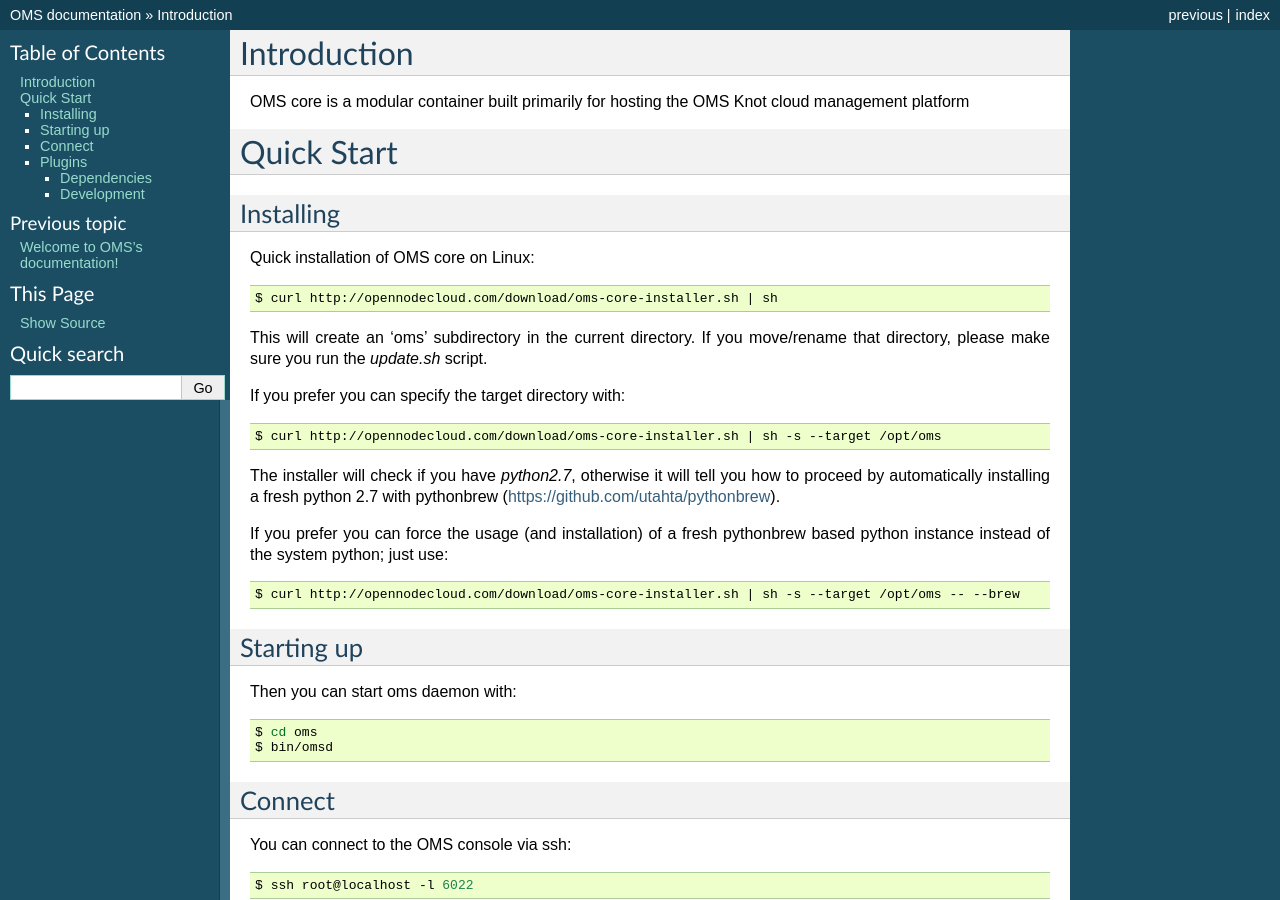
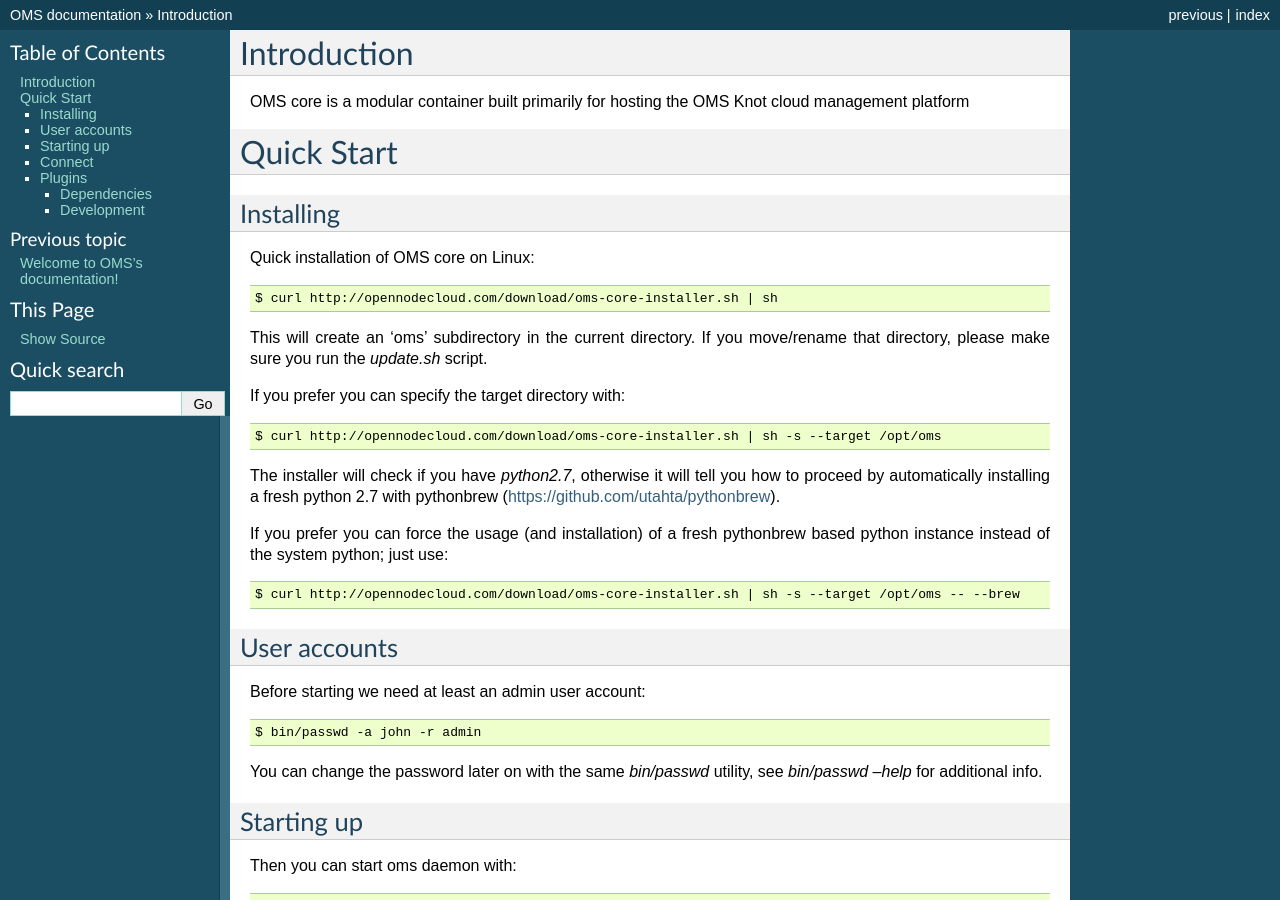
Before and after one commit to opennode/opennode-management, a Sphinx documentation site: the page built from docs/source/intro.rst, in a window 1280 px wide and 900 px high. Built offline with Sphinx 7.4.7, drawn with Linux system fonts in a browser that asks for light colours; pages that are not in the unit, such as notebooks, are missing from menus; the version number could not be read and is left out.

Commit message:
Updated doc about account/pw setup, removed default account from installer, and print out a polite message if omsd gets started without setting up accounts

```diff
--- a/docs/source/intro.rst
+++ b/docs/source/intro.rst
@@ -31,6 +31,17 @@
 .. code-block:: sh
 
   $ curl http://opennodecloud.com/download/oms-core-installer.sh | sh -s --target /opt/oms -- --brew
+
+User accounts
+-------------
+
+Before starting we need at least an admin user account:
+
+.. code-block:: sh
+
+  $ bin/passwd -a john -r admin
+
+You can change the password later on with the same `bin/passwd` utility, see `bin/passwd --help` for additional info.
 
 Starting up
 -----------
```
Also changed, not shown: 3 other files.
